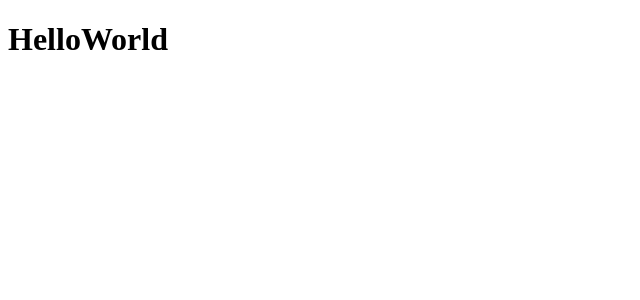
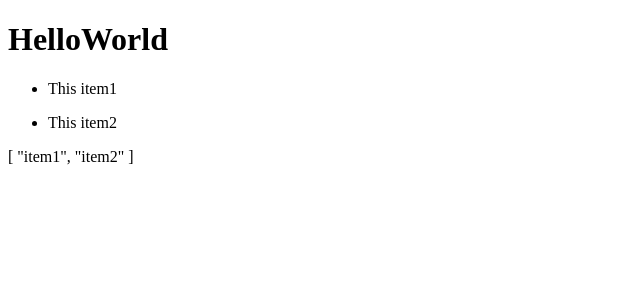
Before and after one commit to bryantran3562/vue-study, a Vue app: page / in a window 1280 px wide. Shown: the top 300 px of the page, without its empty margins (0-640 px from the left). Built offline with nearby package versions, Linux system fonts and the light colour scheme.

Commit message:
Step4 - Props

```diff
--- a/src/App.vue
+++ b/src/App.vue
@@ -1,25 +1,37 @@
 <template>
-<!-- BT - This is a ROOT component file - where you would need to nest all of your other components -->
+
   <div id="app">
-    <!-- BT - Step4 - Nested Locally:
-        a. Finally, add your new component here.
-    -->
-    <Ninja></Ninja>
+
+    <!-- BT - Props - Step3:
+    Then pass your data here to your child component.
+    Notes: If you don't use v-bind, then it just pass the data as a string. You
+           need to use v-bind to send the data that you have defined in the data() property.
+     -->
+    <Ninja v-bind:Ninja="Ninja"></Ninja>
   </div>
 </template>
 
+<!--#################################################
+BT - Lesson on Props.
+     Sending data from the parent to the child.
+#####################################################-->
 <script>
-// BT - Step2 - Nested Locally:
-//a. Import your new component here with import statement
+
 
 import Ninja from '@/components/Ninja';
 
 export default {
   name: 'App',
-  //BT - Step3 - Nested Locally:
-  //a. Include your nested component here.
+
   components: {
     Ninja
+  },
+  // BT - Props - Step 2:
+  //Define your data that you want to pass down to your child component.
+  data(){
+    return {
+      Ninja: ['item1','item2']
+    }
   }
 }
 </script>
--- a/src/components/Ninja.vue
+++ b/src/components/Ninja.vue
@@ -1,19 +1,31 @@
 <template>
-<!-- BT - All of your new component consisted of 3 main part:
-          a. <template></template> This is where your html part is at
-          b. <script></script> This is where you can control the data from here to your template html
-          c. <style></style> This is where you can do your style css
- -->
- <!-- BT - You can only have a single <div></div> in your template. All other must be nested inside this root <div></div> -->
 
   <div>
     <h1>{{ name }}</h1>
-
+    <!-- BT - Props - Step 4
+    Then access your props as usual
+     -->
+    <ul v-for = "item in Ninja" :key="item.index">
+      <li>
+        This {{ item }}
+      </li>
+    </ul>
+  {{ Ninja }}
   </div>
 </template>
 
 <script>
+// BT - Props: Step 1:
+//a. Define your props property in here to receive the data from the parent. See App.vue
 export default {
+
+  props: {
+    // Ninja: is the name of the variable will be contained the data from the parent.
+    'Ninja': {
+      //BT - type: Array - is a type checking to make sure we are expecting an array data from the parent.
+      type: Array
+    }
+  },
 
   data(){
 
@@ -26,7 +38,6 @@ export default {
 }
 </script>
 
-<!-- Add "scoped" attribute to limit CSS to this component only -->
 <style scoped>
 
 </style>
```
